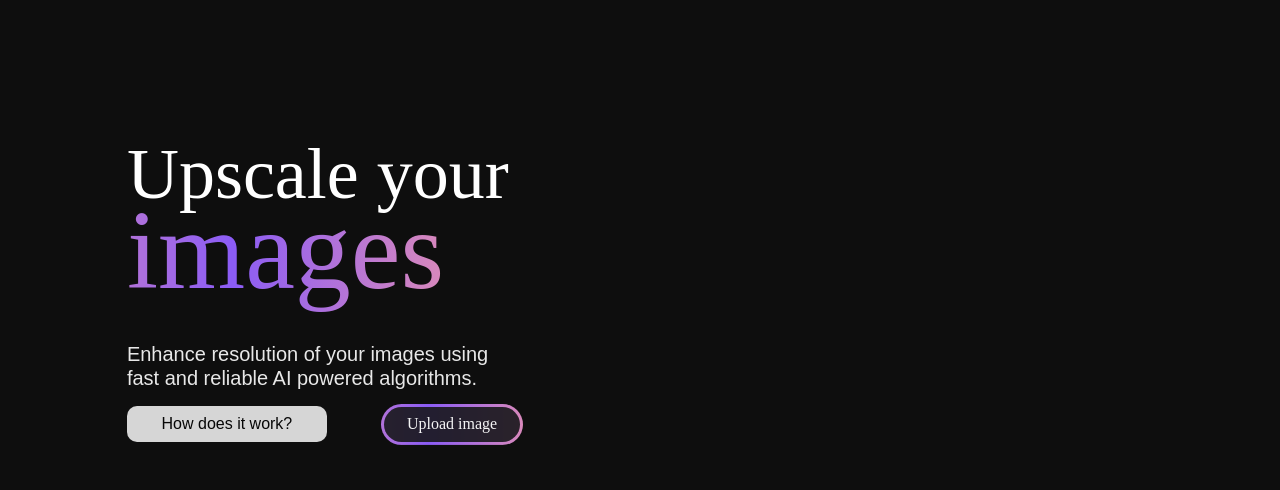
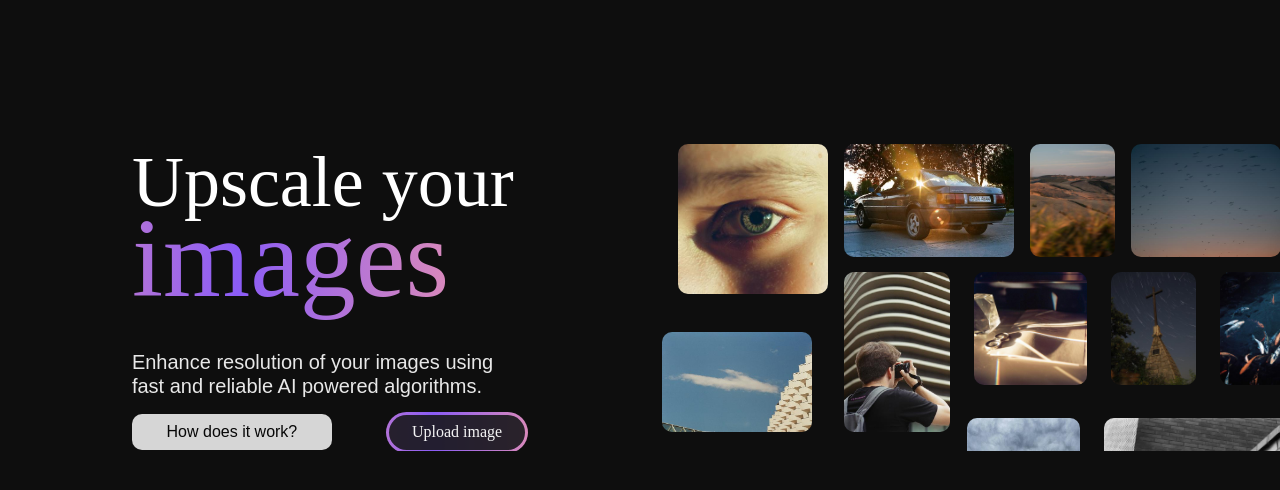
Before and after one commit to pananananas/Upscaler, a Vue app in the folder upscaler_vue_frontend/: page / in a window 1280 px wide. Shown: the top 490 px of the page. Built offline with nearby package versions, Linux system fonts and the light colour scheme; a web font is replaced by a local one.

Commit message:
added images to the main page

```diff
--- a/upscaler_vue_frontend/src/views/HomeView.vue
+++ b/upscaler_vue_frontend/src/views/HomeView.vue
@@ -1,8 +1,8 @@
 <template>
 <body>
-<div class="cursor"> <div class="first-circle"/> <div class="circle"/> <div class="circle"/> <div class="circle"/> <div class="circle"/> <div class="circle"/> <div class="circle"/> <div class="circle"/> <div class="circle"/> <div class="circle"/> <div class="circle"/> <div class="circle"/> <div class="circle"/> <div class="circle"/> <div class="circle"/> <div class="circle"/> <div class="circle"/> <div class="circle"/> <div class="circle"/> <div class="circle"/> <div class="circle"/> </div>
 
-<div class="relative mt-24 mx-auto py-10 px-5 grid grid-cols-1 md:grid-cols-2 gap-6 justify-items-center items-center">
+
+<div class="relative mt-36 mx-auto pl-5 grid grid-cols-1 md:grid-cols-2 gap-6 justify-items-center ">
     <!-- TODO: Fix this grid -->
     <div class="">
         <div class="text-7xl font-abril-fatface leading-[76px] text-white w-full">
@@ -28,13 +28,31 @@
 			</div>
 		</div>
     </div>
-    <div>
-
-    </div>
-
+	<div class=" w-full h-full">
+		<div class="flex gap-4 absolute">
+			<img src="../assets/imgs/1_downscaled.jpg" alt="Image1" class=" object-cover rounded-[10px] w-[150px] h-[150px] hover:scale-105 transition ease-in-out duration-300 ml-4">
+			<img src="../assets/imgs/2_downscaled.jpg" alt="Image1" class=" object-cover rounded-[10px] w-[170px] h-[113px] hover:scale-105 transition ease-in-out duration-300">
+			<img src="../assets/imgs/3_downscaled.jpg" alt="Image1" class=" object-cover rounded-[10px] w-[85px] h-[113px] hover:scale-105 transition ease-in-out duration-300">
+			<img src="../assets/imgs/4_downscaled.jpg" alt="Image1" class=" object-cover rounded-[10px] w-[150px] h-[113px] hover:scale-105 transition ease-in-out duration-300">
+		</div>
+		<div class="flex gap-6 absolute top-[128px]">
+			<img src="../assets/imgs/5_downscaled.jpg" alt="Image1" class=" object-cover rounded-[10px] w-[150px] h-[100px] hover:scale-105 transition ease-in-out duration-300 bottom-0 absolute">
+			<img src="../assets/imgs/6_downscaled.jpg" alt="Image1" class=" object-cover rounded-[10px] w-[106px] h-[160px] hover:scale-105 transition ease-in-out duration-300 ml-[182px]">
+			<img src="../assets/imgs/7_downscaled.jpg" alt="Image1" class=" object-cover rounded-[10px] w-[113px] h-[113px] hover:scale-105 transition ease-in-out duration-300">
+			<img src="../assets/imgs/8_downscaled.jpg" alt="Image1" class=" object-cover rounded-[10px] w-[85px]  h-[113px] hover:scale-105 transition ease-in-out duration-300">
+			<img src="../assets/imgs/9_downscaled.jpg" alt="Image1" class=" object-cover rounded-[10px] w-[113px] h-[113px] hover:scale-105 transition ease-in-out duration-300">
+		</div>
+		<div class="flex gap-6 absolute top-[274px]">
+			<img src="../assets/imgs/10_downscaled.jpg" alt="Image1" class=" object-cover rounded-[10px] w-[267px] h-[113px] hover:scale-105 transition ease-in-out duration-300 bottom-0 absolute ml-6">
+			<img src="../assets/imgs/11_downscaled.jpg" alt="Image1" class=" object-cover rounded-[10px] w-[113px] h-[150px] hover:scale-105 transition ease-in-out duration-300 ml-[305px]">
+			<img src="../assets/imgs/12_downscaled.jpg" alt="Image1" class=" object-cover rounded-[10px] w-[228px] h-[150px] hover:scale-105 transition ease-in-out duration-300">
+		</div>
+	</div>
 </div>
 
 
+
+<div class="cursor"> <div class="first-circle"/> <div class="circle"/> <div class="circle"/> <div class="circle"/> <div class="circle"/> <div class="circle"/> <div class="circle"/> <div class="circle"/> <div class="circle"/> <div class="circle"/> <div class="circle"/> <div class="circle"/> <div class="circle"/> <div class="circle"/> <div class="circle"/> <div class="circle"/> <div class="circle"/> <div class="circle"/> <div class="circle"/> <div class="circle"/> <div class="circle"/> </div>
 </body>
 </template>
 
@@ -187,6 +205,10 @@ export default defineComponent({
 <style>
 body {
   	background-color: #0e0e0e;
+
+	overflow-x: hidden;
+
+
 }
 :root {
 	--orange: #FF9F9F;
@@ -216,15 +238,15 @@ body {
 }
 
 .cursor {
-	pointer-events: none;
-
 	display: block;
 	border-radius: 0;
+	pointer-events: none;
 	mix-blend-mode: difference;
 	top: 0;
 	left: 0;
 	z-index: 1000;
 }
+
 .first-circle {
 	position: absolute;
 	display: block;
@@ -257,8 +279,11 @@ body {
   0% {
     transform: scale(0);
   }
-  25% {
+  30% {
     transform: scale(1.8);
+  }
+  100% {
+	transform: scale(1);
   }
 
 }
```
Also changed, not shown: 1 other file (tests, documents, lock files or other folders).
